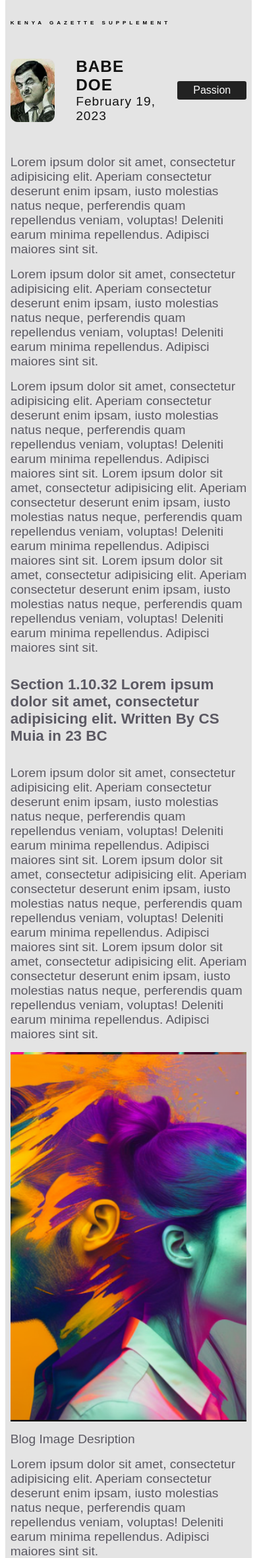
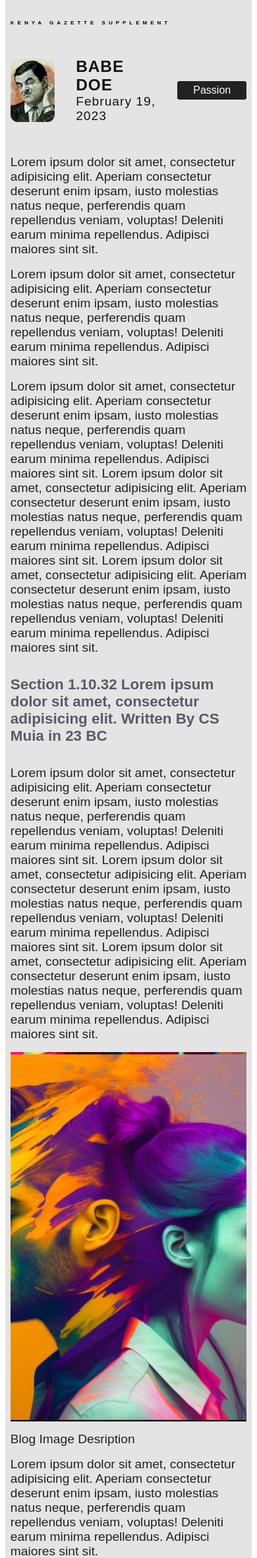
Before and after one commit to Charles-Muia/Blog_Site_Build, a PHP site: page / in a window 390 px wide. Shown: the part 850-3212 px from the top of the page at 66% size. Run offline with PHP 8.4, Linux system fonts and the light colour scheme; some libraries are stand-ins or nearby versions; some web fonts are replaced.

Commit message:
Responsive_Blog_site_Commit

```diff
--- a/style.css
+++ b/style.css
@@ -179,8 +179,9 @@
         }
 
         main .content p {
-                color: #5b5963;
+                /*color: #5b5963;*/
                 margin: 1rem 0;
+                color: #222222;
         }
 
         main .content h4 {
```
